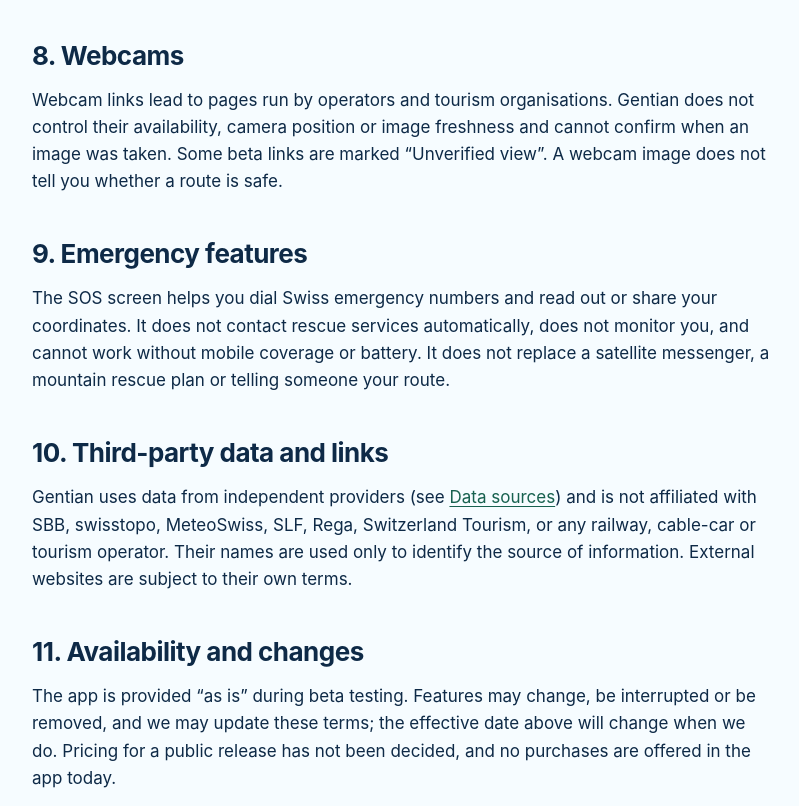
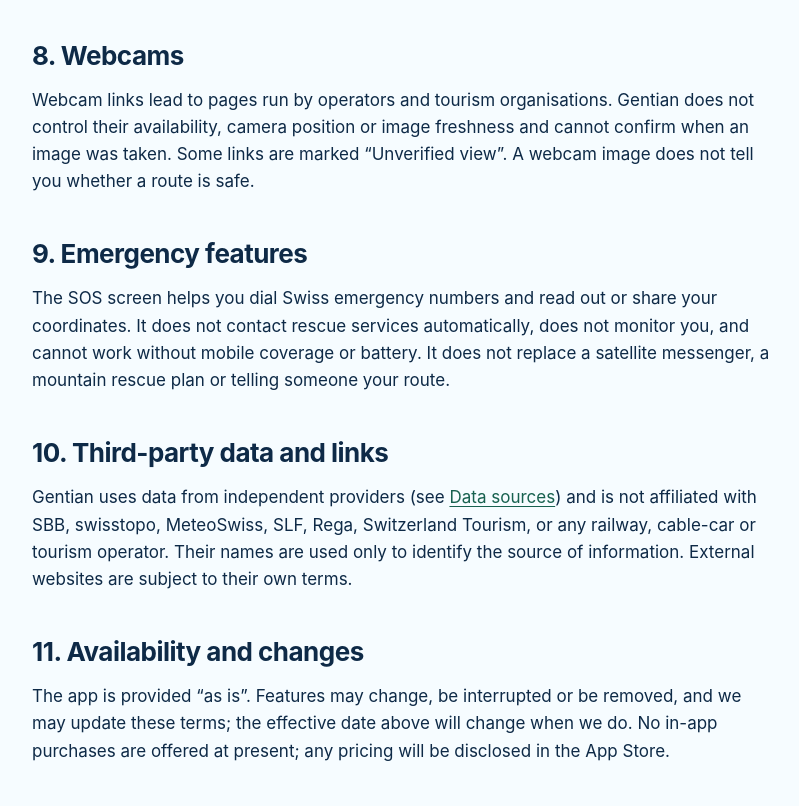
Before and after one commit to bulentimat-ai/gentian-site, a plain HTML site: page terms/index.html in a window 1280 px wide. Shown: the part 1944-2750 px from the top of the page, without its empty margins (238-1037 px from the left). Drawn offline with Linux system fonts and the light colour scheme.

Commit message:
Prepare public-facing Gentian copy and match contact notes to brand colors

```diff
--- a/terms/index.html
+++ b/terms/index.html
@@ -39,7 +39,7 @@
 <h2 style="margin-top:0">1. About Gentian</h2>
 <p>Gentian is an independent travel guide and planning tool for the Swiss Alps, developed by Bülent İmat. By using the
 app you agree to these terms. Apple’s Licensed Application End User License Agreement (EULA) also applies to apps
-downloaded from the App Store; during beta testing, Apple’s TestFlight terms apply as well.</p>
+downloaded from the App Store. If you use a TestFlight build, Apple’s TestFlight terms also apply.</p>
 
 <h2>2. Information, not instructions</h2>
 <p>The Top 100 ranking, descriptions, durations, difficulty ratings, seasons, tips and family or dog notes are editorial
@@ -84,7 +84,7 @@ not live information. Carry a paper map or other backup on serious routes.</p>
 
 <h2>8. Webcams</h2>
 <p>Webcam links lead to pages run by operators and tourism organisations. Gentian does not control their availability,
-camera position or image freshness and cannot confirm when an image was taken. Some beta links are marked
+camera position or image freshness and cannot confirm when an image was taken. Some links are marked
 “Unverified view”. A webcam image does not tell you whether a route is safe.</p>
 
 <h2>9. Emergency features</h2>
@@ -98,9 +98,8 @@ SBB, swisstopo, MeteoSwiss, SLF, Rega, Switzerland Tourism, or any railway, cabl
 names are used only to identify the source of information. External websites are subject to their own terms.</p>
 
 <h2>11. Availability and changes</h2>
-<p>The app is provided “as is” during beta testing. Features may change, be interrupted or be removed, and we may
-update these terms; the effective date above will change when we do. Pricing for a public release has not been
-decided, and no purchases are offered in the app today.</p>
+<p>The app is provided “as is”. Features may change, be interrupted or be removed, and we may
+update these terms; the effective date above will change when we do. No in-app purchases are offered at present; any pricing will be disclosed in the App Store.</p>
 
 <h2>12. Liability</h2>
 <p>To the extent permitted by applicable law, we are not liable for damage resulting from reliance on information in the
```
